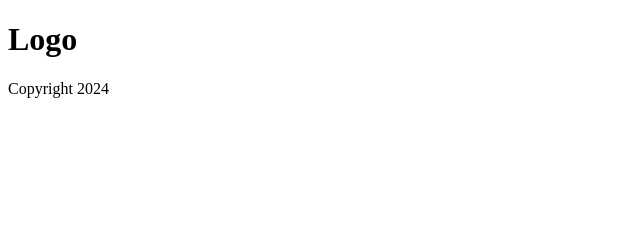
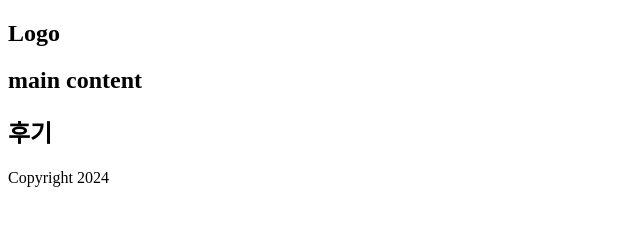
Before and after one commit to RONNIECHOI0324/1st_project_ex, a plain HTML site: page index.html in a window 1280 px wide. Shown: the whole page, without its empty margins (0-640 px from the left). Drawn offline with Linux system fonts and the light colour scheme.

Commit message:
Update index.html

```diff
--- a/index.html
+++ b/index.html
@@ -7,8 +7,17 @@
   </head>
   <body>
     <header>
+      <section>
       <h1>Logo</h1>
     </header>
+    <main>
+      <section>
+        <h2>main content</h2>
+      </section>
+        <section>
+        <h2>후기</h2>
+      </section>
+    </main>
     <footer>
       <p>Copyright 2024</p>
     </footer>
```
